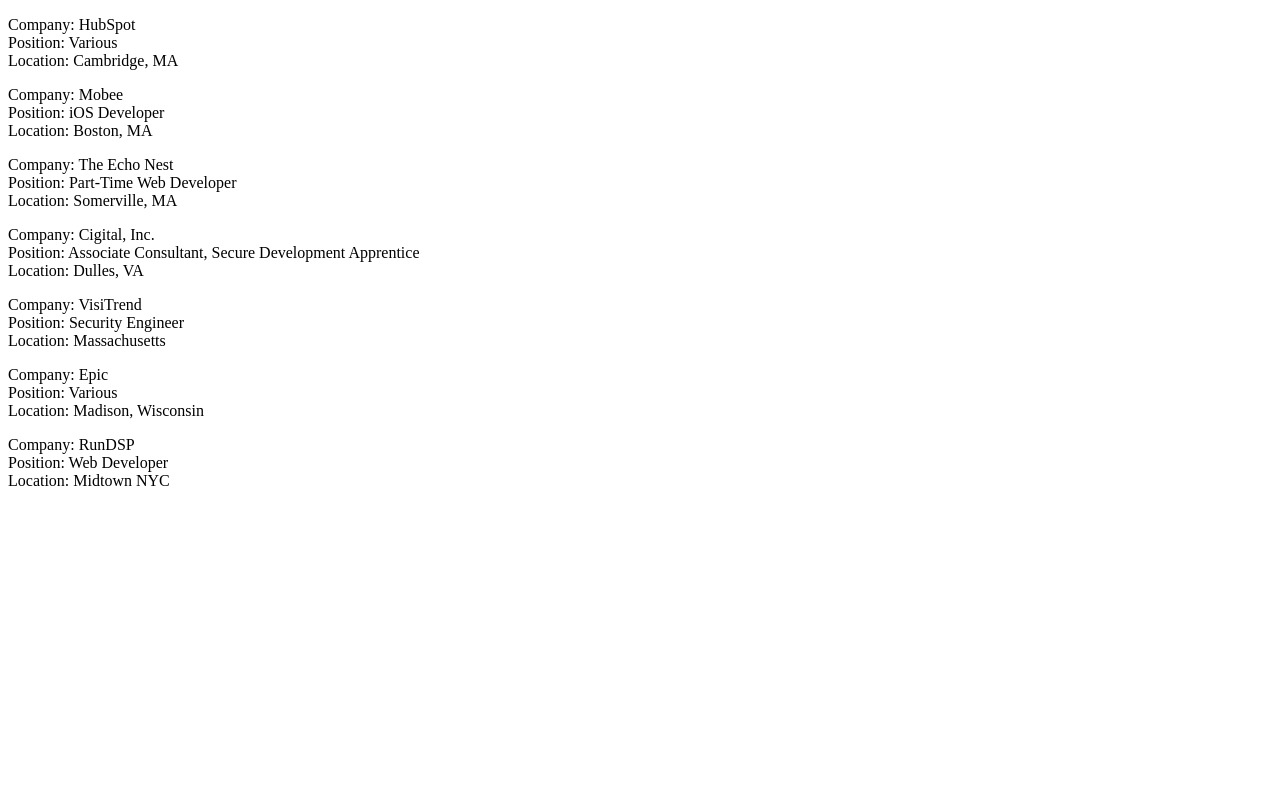
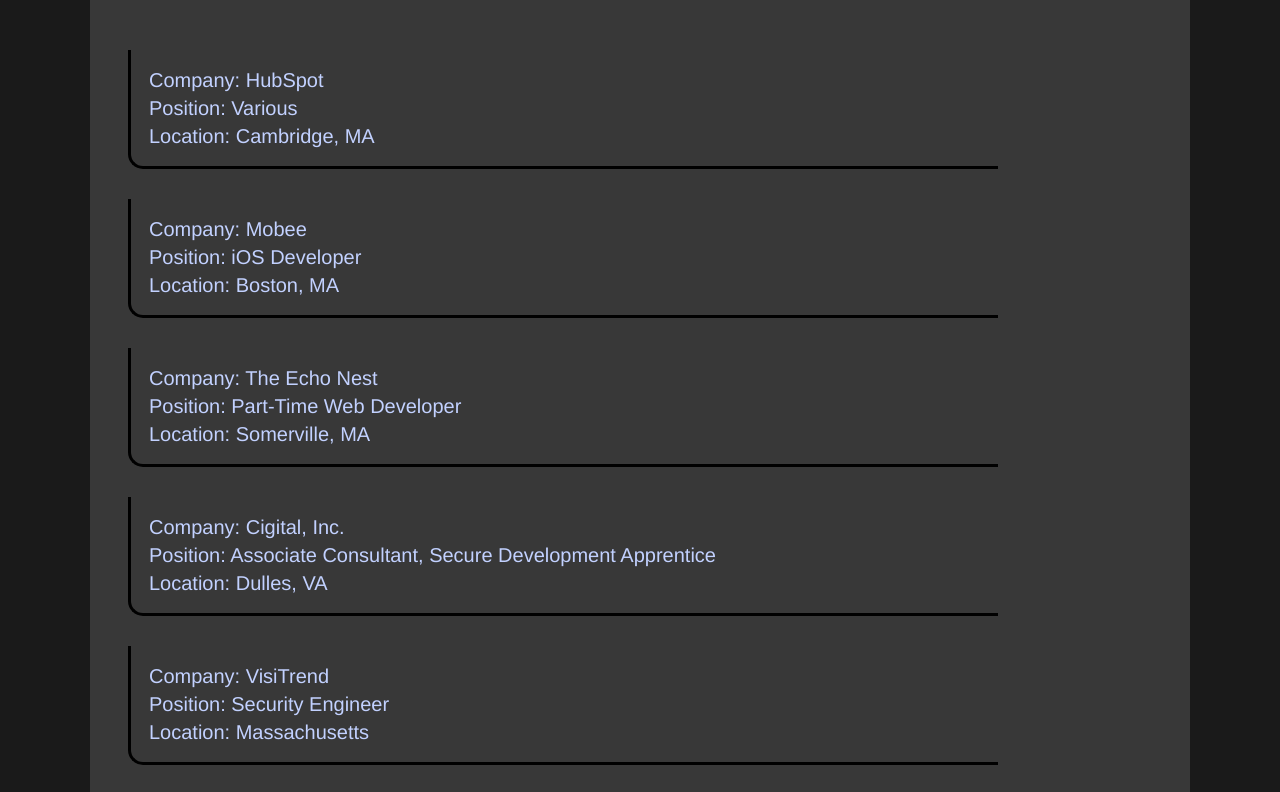
Before and after one commit to AdrianLo02/comp20-alo, a plain HTML site: page comp20-alo/jobs/jobs.html in a window 1280 px wide. Shown: the top 792 px of the page. Drawn offline with Linux system fonts and the light colour scheme.

Commit message:
Added a stylesheet

```diff
--- /dev/null
+++ b/comp20-alo/jobs/jobs.css
@@ -0,0 +1,31 @@
+html {
+	background-color: #1A1A1A;
+}
+
+body {
+	background-color: #383838;
+	color: #C2D1FF;
+	font-family: Helvetica, Arial, sans-serif;
+	font-size: 20px;
+	margin-left: 7%;
+	margin-right: 7%;
+	margin-top: 0px;
+	margin-bottom: 0px;
+	padding-left: 3%;
+	padding-right: 3%;
+	padding-top: 20px;
+	padding-bottom: 20px;
+	line-height: 28px;
+}
+
+p{
+	margin-top: 30px;
+	margin-right: 15%;
+	padding: 16px;
+	padding-left: 18px;
+	border-left-style: solid;
+	border-bottom-style: solid;
+	border-color: black;
+	-moz-border-bottom-left-radius: 15px;
+	border-bottom-left-radius: 15px;
+}
--- a/comp20-alo/jobs/jobs.html
+++ b/comp20-alo/jobs/jobs.html
@@ -30,6 +30,7 @@
 		}
 	}
 </script>
+<link type=text/css href="jobs.css" rel="stylesheet" />
 </head>
 
 <body onload="parse()">
```
